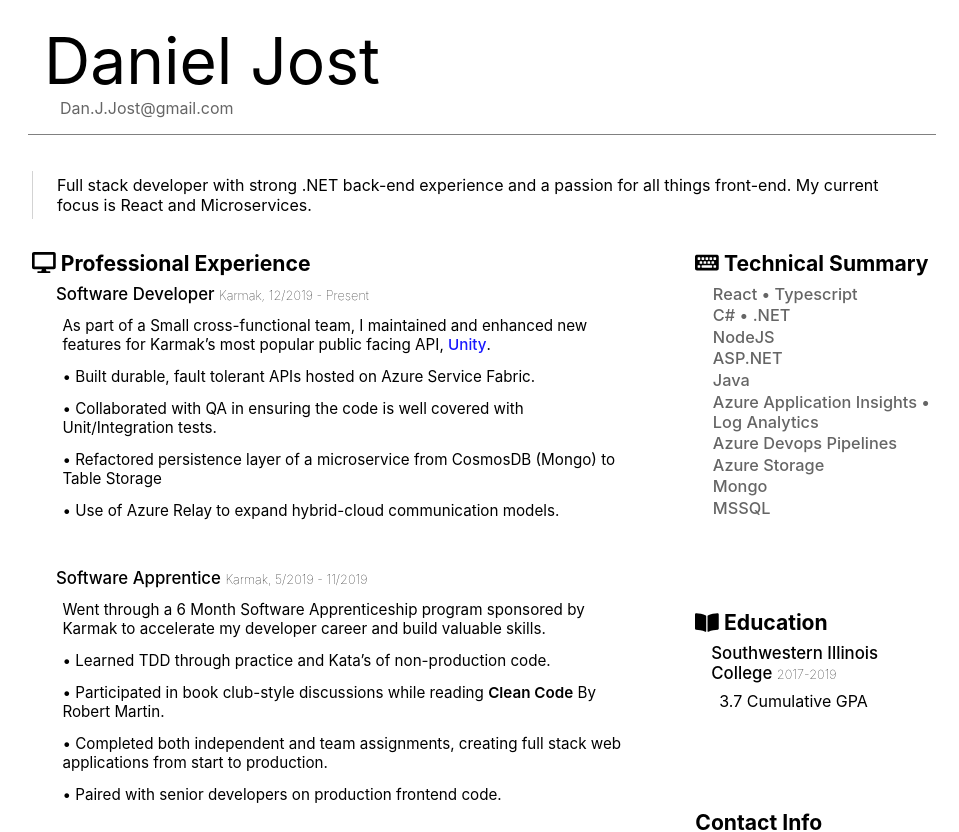
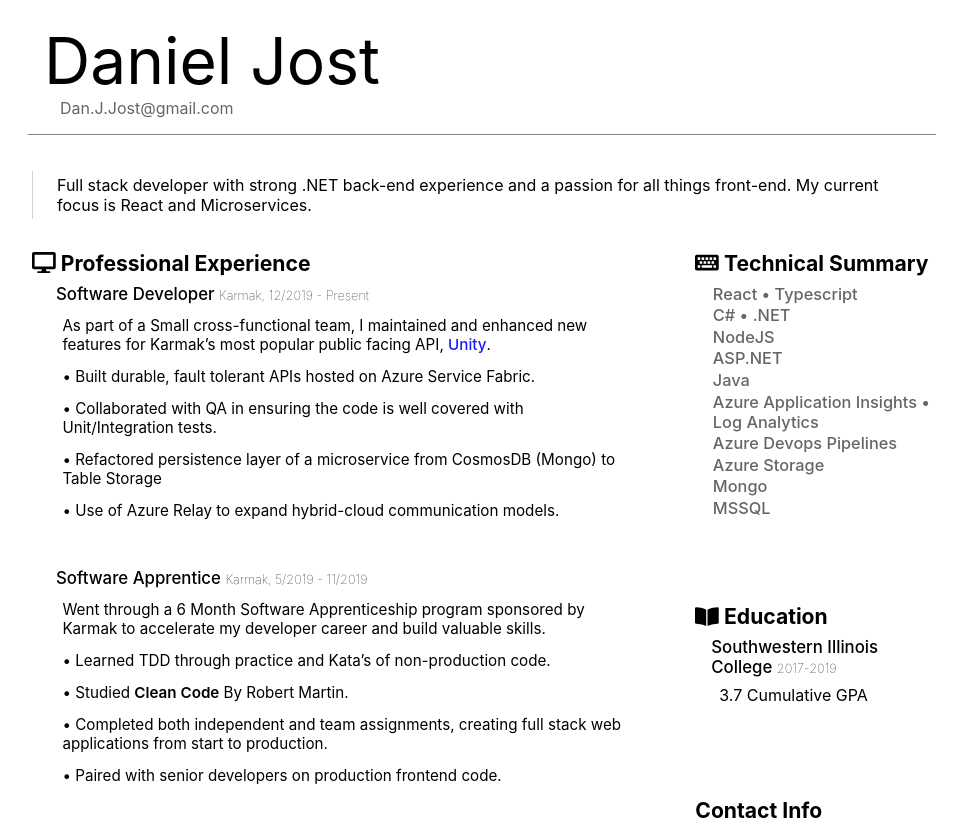
Before and after one commit to danjjost/DansResume, a Next.js app: page / in a window 1280 px wide. Shown: the top 832 px of the page, without its empty margins (158-1117 px from the left). Built offline with nearby package versions, Linux system fonts and the light colour scheme.

Commit message:
Minor style and language adjustments

```diff
--- a/pages/ProfessionalExperience.js
+++ b/pages/ProfessionalExperience.js
@@ -19,7 +19,7 @@
 export default function ProfessionalExperience() {
   return (
     <Container>
-      <Title>
+      <Title style={{ textAlign: "left" }}>
         <FontAwesomeIcon size={"1x"} icon={faDesktop} /> Professional Experience
       </Title>
       <Card>
@@ -61,8 +61,7 @@
           • Learned TDD through practice and Kata’s of non-production code.
         </ListItem>
         <ListItem>
-          • Participated in book club-style discussions while reading{" "}
-          <LightBold>Clean Code</LightBold> By Robert Martin.
+          • Studied <LightBold>Clean Code</LightBold> By Robert Martin.
         </ListItem>
         <ListItem>
           • Completed both independent and team assignments, creating full stack
```
